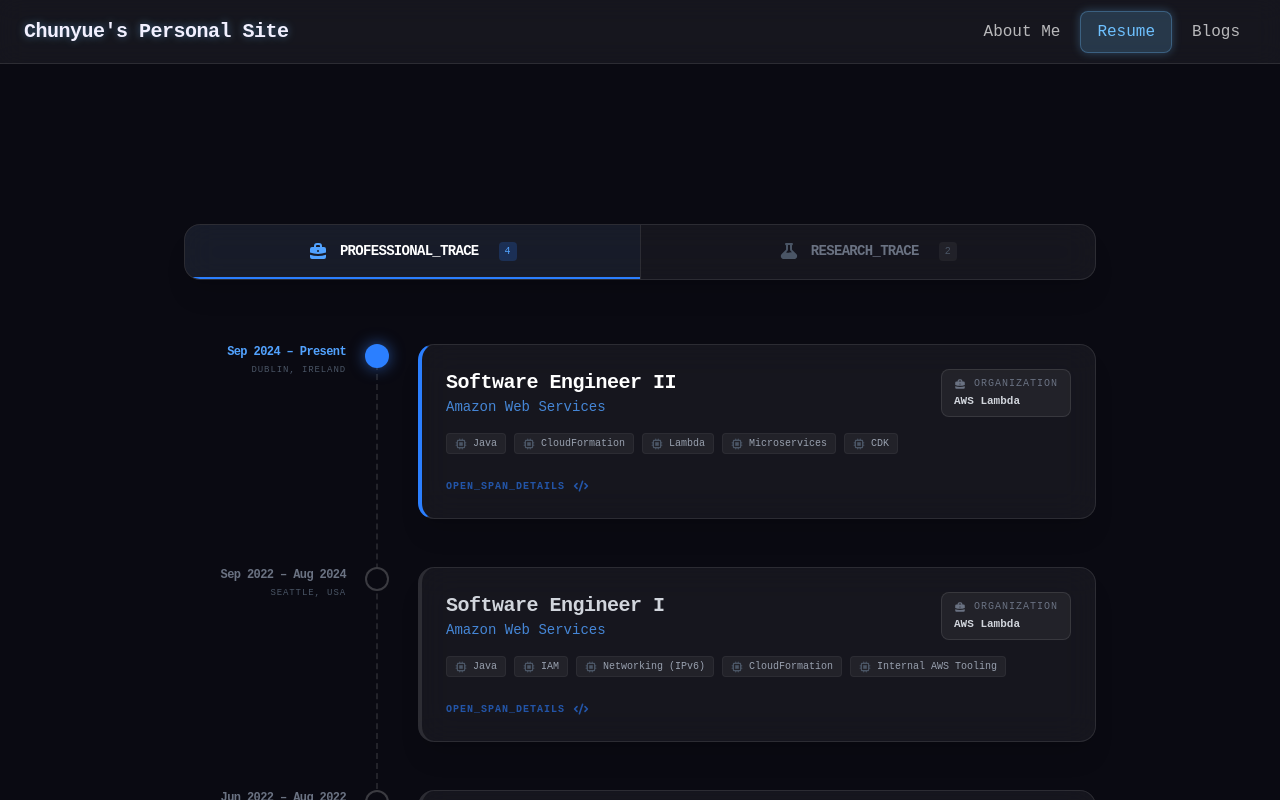
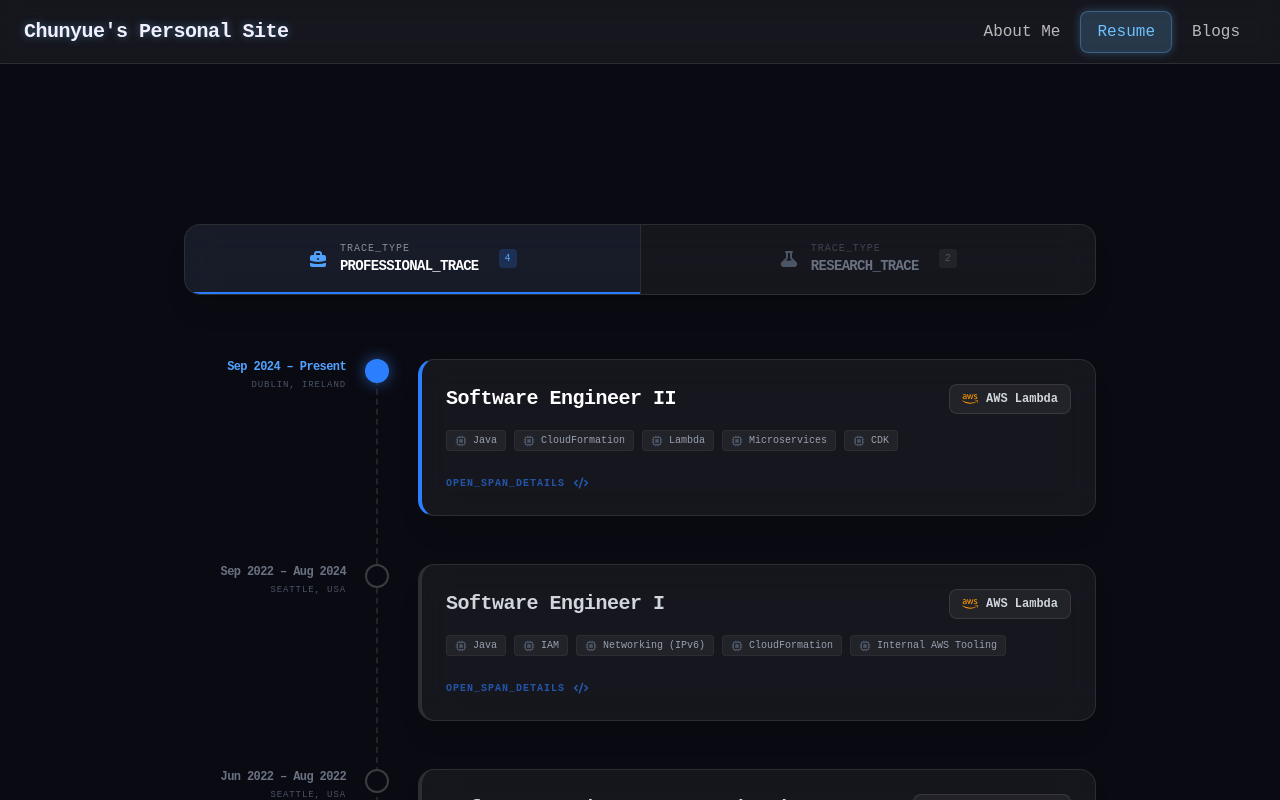
Before and after one commit to chunyuema/chunyuema.github.io, a Next.js app: page / in a window 1280 px wide. Both pictures are taken after a click on the button "Resume". Shown: the top 800 px of the page. Built offline with nearby package versions, Linux system fonts and the light colour scheme.

Commit message:
feat: simplify the employment card #42

```diff
--- a/src/components/EmploymentHistory.tsx
+++ b/src/components/EmploymentHistory.tsx
@@ -1,45 +1,21 @@
 import React, { useState } from "react";
-import {
-  HiStar,
-  HiBriefcase,
-  HiX,
-  HiChip,
-  HiLightningBolt,
-  HiCode,
-  HiTerminal,
-  HiBeaker,
-  HiDatabase,
-  HiSearch,
-} from "react-icons/hi";
+import { HiStar, HiBriefcase, HiX, HiChip, HiLightningBolt, HiCode, HiTerminal, HiBeaker, HiDatabase, HiSearch } from "react-icons/hi";
+import { FaAws } from "react-icons/fa";
 import {
   EmploymentEntry,
   employmentHistoryData,
 } from "../data/EmploymentEntry";
 
 const EmploymentHistory: React.FC = () => {
-  const [activeTab, setActiveTab] = useState<"professional" | "research">(
-    "professional",
-  );
+  const [activeTab, setActiveTab] = useState<"professional" | "research">("professional");
   const [selectedJob, setSelectedJob] = useState<EmploymentEntry | null>(null);
 
   const handleCardClick = (job: EmploymentEntry) => setSelectedJob(job);
   const handleClose = () => setSelectedJob(null);
 
-  const filteredJobs = employmentHistoryData.filter(
-    (job) => job.type === activeTab,
-  );
+  const filteredJobs = employmentHistoryData.filter(job => job.type === activeTab);
 
-  const TabButton = ({
-    id,
-    label,
-    icon: Icon,
-    count,
-  }: {
-    id: "professional" | "research";
-    label: string;
-    icon: any;
-    count: number;
-  }) => (
+  const TabButton = ({ id, label, icon: Icon, count }: { id: "professional" | "research", label: string, icon: any, count: number }) => (
     <button
       onClick={() => setActiveTab(id)}
       className={`flex-1 flex items-center justify-center gap-3 px-6 py-4 border-b-2 transition-all duration-300 group ${
@@ -48,17 +24,12 @@
           : "border-transparent text-gray-500 hover:text-gray-300 hover:bg-white/5"
       }`}
     >
-      <Icon
-        className={`w-5 h-5 transition-colors ${activeTab === id ? "text-blue-400" : "text-gray-600 group-hover:text-gray-400"}`}
-      />
+      <Icon className={`w-5 h-5 transition-colors ${activeTab === id ? "text-blue-400" : "text-gray-600 group-hover:text-gray-400"}`} />
       <div className="text-left">
-        <div className="text-sm font-bold uppercase tracking-tighter">
-          {label}
+        <div className="text-[10px] font-mono uppercase tracking-widest opacity-50">Trace_Type</div>
+        <div className="text-sm font-bold uppercase tracking-tighter">{label}</div>
       </div>
-      </div>
-      <span
-        className={`ml-2 px-1.5 py-0.5 rounded text-[10px] font-mono ${activeTab === id ? "bg-blue-500/20 text-blue-400" : "bg-white/5 text-gray-600"}`}
-      >
+      <span className={`ml-2 px-1.5 py-0.5 rounded text-[10px] font-mono ${activeTab === id ? "bg-blue-500/20 text-blue-400" : "bg-white/5 text-gray-600"}`}>
         {count}
       </span>
     </button>
@@ -66,20 +37,21 @@
 
   return (
     <div className="py-12 px-4 max-w-[1100px] mx-auto">
+
       {/* EXPLORER TABS */}
       <div className="glass-panel mb-16 overflow-hidden flex flex-row border-b border-white/10">
         <TabButton
           id="professional"
           label="Professional_Trace"
           icon={HiBriefcase}
-          count={employmentHistoryData.filter((j) => j.type === "professional").length}
+          count={employmentHistoryData.filter(j => j.type === "professional").length}
         />
         <div className="w-[1px] bg-white/10" />
         <TabButton
           id="research"
           label="Research_Trace"
           icon={HiBeaker}
-          count={employmentHistoryData.filter((j) => j.type === "research").length}
+          count={employmentHistoryData.filter(j => j.type === "research").length}
         />
       </div>
 
@@ -91,23 +63,17 @@
           return (
             <div key={index} className="relative pl-10 group">
               {/* Trace Span Icon */}
-              <div
-                className={`absolute -left-[13px] top-0 w-6 h-6 rounded-full flex items-center justify-center transition-all duration-500 z-10 ${
+              <div className={`absolute -left-[13px] top-0 w-6 h-6 rounded-full flex items-center justify-center transition-all duration-500 z-10 ${
                 isCurrent
                   ? "bg-blue-500 shadow-[0_0_15px_rgba(59,130,246,0.6)]"
                   : "bg-[#0A0A12] border-2 border-white/20 group-hover:border-blue-500/50"
-                }`}
-              >
-                {isCurrent && (
-                  <div className="w-2 h-2 bg-white rounded-full animate-ping" />
-                )}
+              }`}>
+                {isCurrent && <div className="w-2 h-2 bg-white rounded-full animate-ping" />}
               </div>
 
               {/* Date & Metadata (Desktop Sidebar) */}
               <div className="hidden md:block absolute -left-44 top-0 w-36 text-right space-y-1">
-                <div
-                  className={`text-xs font-mono font-bold tracking-tighter ${isCurrent ? "text-blue-400" : "text-gray-500"}`}
-                >
+                <div className={`text-xs font-mono font-bold tracking-tighter ${isCurrent ? "text-blue-400" : "text-gray-500"}`}>
                   {job.dateRange}
                 </div>
                 <div className="text-[9px] font-mono text-gray-600 uppercase tracking-widest">
@@ -119,51 +85,32 @@
               <div
                 onClick={() => handleCardClick(job)}
                 className={`glass-panel p-6 cursor-pointer hover:bg-white/[0.08] hover:-translate-y-1 hover:shadow-2xl transition-all duration-300 border-l-4 ${
-                  isCurrent
-                    ? "border-l-blue-500"
-                    : "border-l-white/10 group-hover:border-l-blue-500/30"
+                  isCurrent ? "border-l-blue-500" : "border-l-white/10 group-hover:border-l-blue-500/30"
                 }`}
               >
                 <div className="flex flex-col md:flex-row md:items-center justify-between gap-4 mb-4">
                   <div>
-                    <h3
-                      className={`text-xl font-bold tracking-tight ${isCurrent ? "text-white" : "text-gray-300"}`}
-                    >
+                    <h3 className={`text-xl font-bold tracking-tight ${isCurrent ? "text-white" : "text-gray-300"}`}>
                       {job.position}
                     </h3>
-                    <div className="text-blue-400/80 font-mono text-sm">
-                      {job.company}
-                    </div>
                   </div>
 
-                  <div className="bg-white/5 border border-white/10 px-3 py-1.5 rounded-lg shrink-0">
-                    <div className="flex items-center gap-2 text-[10px] font-mono text-gray-500 uppercase mb-0.5 tracking-widest">
-                      {activeTab === "professional" ? (
-                        <HiBriefcase className="w-3 h-3" />
+                  <div className="flex items-center gap-2 bg-white/5 border border-white/10 px-3 py-1.5 rounded-lg shrink-0">
+                      {job.company === "AWS Lambda" ? (
+                          <FaAws className="w-4 h-4 text-[#FF9900]" />
                       ) : (
-                        <HiBeaker className="w-3 h-3" />
+                          activeTab === "professional" ? <HiBriefcase className="w-4 h-4 text-blue-400/70" /> : <HiBeaker className="w-4 h-4 text-purple-400/70" />
                       )}
-                      <span>
-                        {activeTab === "research"
-                          ? "Laboratory"
-                          : "Organization"}
-                      </span>
-                    </div>
-                    <div className="text-[11px] font-bold text-gray-300">
-                      {job.company === "Amazon Web Services"
-                        ? "AWS Lambda"
-                        : job.company}
+                      <div className="text-xs font-bold text-gray-300">
+                          {job.company}
                       </div>
                   </div>
                 </div>
 
                 {/* Tech Stack Chips */}
                 <div className="flex flex-wrap gap-2 mb-6">
-                  {job.technologies.slice(0, 5).map((tech) => (
-                    <span
-                      key={tech}
-                      className="flex items-center gap-1.5 px-2 py-0.5 bg-white/5 border border-white/5 rounded text-[10px] font-mono text-gray-400"
-                    >
+                    {job.technologies.slice(0, 5).map(tech => (
+                        <span key={tech} className="flex items-center gap-1.5 px-2 py-0.5 bg-white/5 border border-white/5 rounded text-[10px] font-mono text-gray-400">
                             <HiChip className="w-3 h-3 text-gray-600" />
                             {tech}
                         </span>
@@ -193,6 +140,7 @@
             onClick={handleClose}
           />
           <div className="relative w-full max-w-3xl bg-[#0F0F1A] border border-white/10 rounded-xl overflow-hidden shadow-2xl animate-in fade-in zoom-in duration-300 flex flex-col max-h-[90vh]">
+
             {/* Terminal Header */}
             <div className="bg-[#1A1A2E] px-4 py-3 border-b border-white/10 flex items-center justify-between">
               <div className="flex items-center gap-4">
@@ -203,9 +151,7 @@
                 </div>
                 <div className="text-xs font-mono text-gray-400 flex items-center gap-2">
                     <HiTerminal className="w-4 h-4" />
-                  <span>
-                    {selectedJob.company.toLowerCase().replace(/\s/g, "_")}.log
-                  </span>
+                    <span>{selectedJob.company.toLowerCase().replace(/\s/g, '_')}.log</span>
                 </div>
               </div>
               <button
@@ -220,28 +166,17 @@
             <div className="p-8 overflow-y-auto custom-scrollbar flex-1">
               <div className="space-y-8">
                 <div>
-                  <div className="text-blue-400 font-mono text-xs mb-2">
-                    // Role Overview
-                  </div>
-                  <h3 className="text-2xl font-bold text-white mb-1">
-                    {selectedJob.position}
-                  </h3>
-                  <p className="text-gray-400 font-mono text-sm">
-                    {selectedJob.company} • {selectedJob.location} •{" "}
-                    {selectedJob.dateRange}
-                  </p>
+                    <div className="text-blue-400 font-mono text-xs mb-2">// Role Overview</div>
+                    <h3 className="text-2xl font-bold text-white mb-1">{selectedJob.position}</h3>
+                    <p className="text-gray-400 font-mono text-sm">{selectedJob.company} • {selectedJob.location} • {selectedJob.dateRange}</p>
                 </div>
 
                 <div>
-                  <div className="text-blue-400 font-mono text-xs mb-4">
-                    // System Impact & Contributions
-                  </div>
+                    <div className="text-blue-400 font-mono text-xs mb-4">// System Impact & Contributions</div>
                     <ul className="space-y-4">
                         {selectedJob.descriptionPoints.map((point, i) => (
                         <li key={i} className="flex gap-4 group/item">
-                        <span className="text-gray-600 font-mono text-sm mt-1">
-                          {String(i + 1).padStart(2, "0")}
-                        </span>
+                            <span className="text-gray-600 font-mono text-sm mt-1">{String(i+1).padStart(2, '0')}</span>
                             <p className="text-gray-300 leading-relaxed text-sm group-hover/item:text-white transition-colors">
                                 {point}
                             </p>
@@ -251,15 +186,10 @@
                 </div>
 
                 <div>
-                  <div className="text-blue-400 font-mono text-xs mb-4">
-                    // Technical Stack
-                  </div>
+                    <div className="text-blue-400 font-mono text-xs mb-4">// Technical Stack</div>
                     <div className="flex flex-wrap gap-2">
-                    {selectedJob.technologies.map((tech) => (
-                      <span
-                        key={tech}
-                        className="px-3 py-1 bg-blue-500/10 border border-blue-500/20 rounded text-xs font-mono text-blue-300"
-                      >
+                        {selectedJob.technologies.map(tech => (
+                            <span key={tech} className="px-3 py-1 bg-blue-500/10 border border-blue-500/20 rounded text-xs font-mono text-blue-300">
                                 {tech}
                             </span>
                         ))}
--- a/src/data/EmploymentEntry.tsx
+++ b/src/data/EmploymentEntry.tsx
@@ -13,7 +13,7 @@
 
 export const employmentHistoryData: EmploymentEntry[] = [
   {
-    company: "Amazon Web Services",
+    company: "AWS Lambda",
     position: "Software Engineer II",
     location: "Dublin, Ireland",
     dateRange: "Sep 2024 – Present",
@@ -27,7 +27,7 @@
     ],
   },
   {
-    company: "Amazon Web Services",
+    company: "AWS Lambda",
     position: "Software Engineer I",
     location: "Seattle, USA",
     dateRange: "Sep 2022 – Aug 2024",
```
Lines whose indentation alone changed are shown as unchanged.
